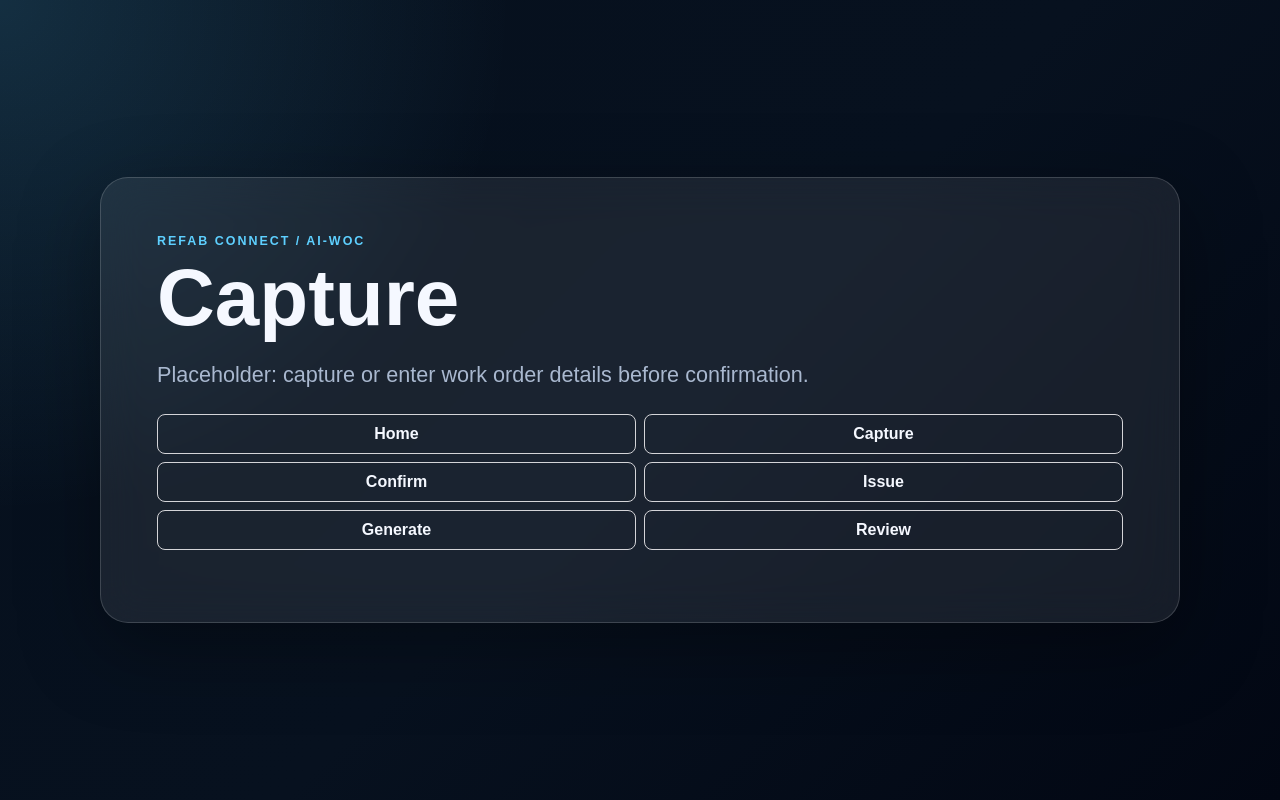
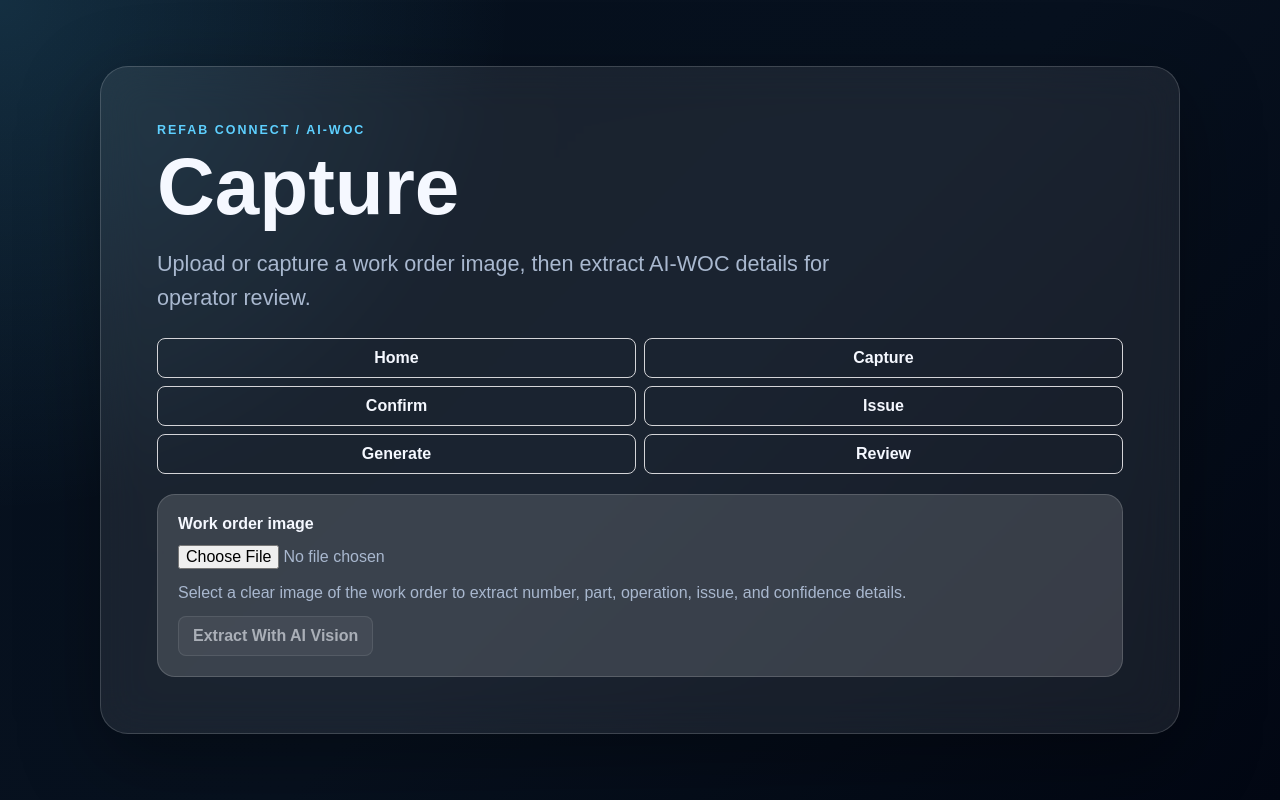
Before and after one commit to kool1160/refab-connect-ai-woc, a Next.js app: page /capture in a window 1280 px wide. Built offline with nearby package versions, Linux system fonts and the light colour scheme.

Commit message:
Wire capture page to vision extraction API

```diff
--- a/app/capture/page.tsx
+++ b/app/capture/page.tsx
@@ -1,7 +1,113 @@
+'use client';
+
+import { ChangeEvent, FormEvent, useMemo, useState } from 'react';
 import { AppShell } from '@/components/layout/AppShell';
 
+type VisionExtraction = {
+  workOrderNumber: string;
+  partNumber: string;
+  operationStep: string;
+  issueDescription: string;
+  rawText: string;
+  confidenceNotes: string;
+};
+
+
 export default function CapturePage() {
+  const [selectedImage, setSelectedImage] = useState<File | null>(null);
+  const [isLoading, setIsLoading] = useState(false);
+  const [errorMessage, setErrorMessage] = useState('');
+  const [extraction, setExtraction] = useState<VisionExtraction | null>(null);
+
+  const hasExtractedValues = useMemo(() => {
+    if (!extraction) return false;
+
+    return Object.values(extraction).some((value) => value.trim().length > 0);
+  }, [extraction]);
+
+  function handleImageSelect(event: ChangeEvent<HTMLInputElement>) {
+    const file = event.target.files?.[0] ?? null;
+    setSelectedImage(file);
+    setErrorMessage('');
+    setExtraction(null);
+  }
+
+  async function handleExtract(event: FormEvent<HTMLFormElement>) {
+    event.preventDefault();
+
+    if (!selectedImage) {
+      setErrorMessage('Please select an image before extracting.');
+      return;
+    }
+
+    setIsLoading(true);
+    setErrorMessage('');
+    setExtraction(null);
+
+    try {
+      const formData = new FormData();
+      formData.append('image', selectedImage);
+
+      const response = await fetch('/api/extract-vision', {
+        method: 'POST',
+        body: formData,
+      });
+
+      const data = (await response.json()) as Partial<VisionExtraction> & { error?: string; details?: string };
+
+      if (!response.ok) {
+        const errorDetails = data.details ? ` ${data.details}` : '';
+        throw new Error((data.error ?? 'Extraction failed.') + errorDetails);
+      }
+
+      setExtraction({
+        workOrderNumber: data.workOrderNumber ?? '',
+        partNumber: data.partNumber ?? '',
+        operationStep: data.operationStep ?? '',
+        issueDescription: data.issueDescription ?? '',
+        rawText: data.rawText ?? '',
+        confidenceNotes: data.confidenceNotes ?? '',
+      });
+    } catch (error) {
+      setErrorMessage(error instanceof Error ? error.message : 'Unable to extract details from the image.');
+      setExtraction(null);
+    } finally {
+      setIsLoading(false);
+    }
+  }
+
   return (
-    <AppShell title="Capture" description="Placeholder: capture or enter work order details before confirmation." />
+    <AppShell title="Capture" description="Upload or capture a work order image, then extract AI-WOC details for operator review.">
+      <form className="capture-card" onSubmit={handleExtract}>
+        <label className="capture-label" htmlFor="work-order-image">
+          Work order image
+        </label>
+        <input
+          id="work-order-image"
+          className="capture-input"
+          type="file"
+          accept="image/*"
+          onChange={handleImageSelect}
+          aria-describedby="capture-help-text"
+        />
+        <p id="capture-help-text" className="capture-help-text">
+          Select a clear image of the work order to extract number, part, operation, issue, and confidence details.
+        </p>
+
+        <button className="capture-button" type="submit" disabled={isLoading || !selectedImage}>
+          {isLoading ? 'Extracting...' : 'Extract With AI Vision'}
+        </button>
+
+        {errorMessage ? <p className="capture-error">{errorMessage}</p> : null}
+
+        {extraction ? (
+          <section className="capture-results" aria-live="polite">
+            <h2>Extracted Preview</h2>
+            <pre>{JSON.stringify(extraction, null, 2)}</pre>
+            {!hasExtractedValues ? <p className="capture-help-text">No readable fields were detected in the image.</p> : null}
+          </section>
+        ) : null}
+      </form>
+    </AppShell>
   );
 }
--- a/styles/components.css
+++ b/styles/components.css
@@ -71,3 +71,64 @@ h1 {
   font-weight: 600;
   text-align: center;
 }
+
+.capture-card {
+  margin-top: 20px;
+  padding: 20px;
+  border-radius: var(--radius-md);
+  border: 1px solid var(--color-border);
+  background: var(--color-surface-strong);
+  display: grid;
+  gap: 12px;
+}
+
+.capture-label {
+  font-weight: 600;
+}
+
+.capture-input {
+  color: var(--color-muted);
+}
+
+.capture-help-text {
+  margin: 0;
+  color: var(--color-muted);
+  line-height: 1.45;
+}
+
+.capture-button {
+  width: fit-content;
+  padding: 0.625rem 0.875rem;
+  border-radius: 0.5rem;
+  border: 1px solid var(--color-border);
+  background: var(--color-surface);
+  color: inherit;
+  font-weight: 600;
+  cursor: pointer;
+}
+
+.capture-button:disabled {
+  opacity: 0.6;
+  cursor: not-allowed;
+}
+
+.capture-error {
+  margin: 0;
+  color: #fca5a5;
+  font-weight: 600;
+}
+
+.capture-results h2 {
+  margin: 4px 0 10px;
+  font-size: 1rem;
+}
+
+.capture-results pre {
+  margin: 0;
+  padding: 12px;
+  border-radius: 8px;
+  border: 1px solid var(--color-border);
+  background: rgba(10, 10, 10, 0.25);
+  overflow-x: auto;
+  font-size: 0.85rem;
+}
```
